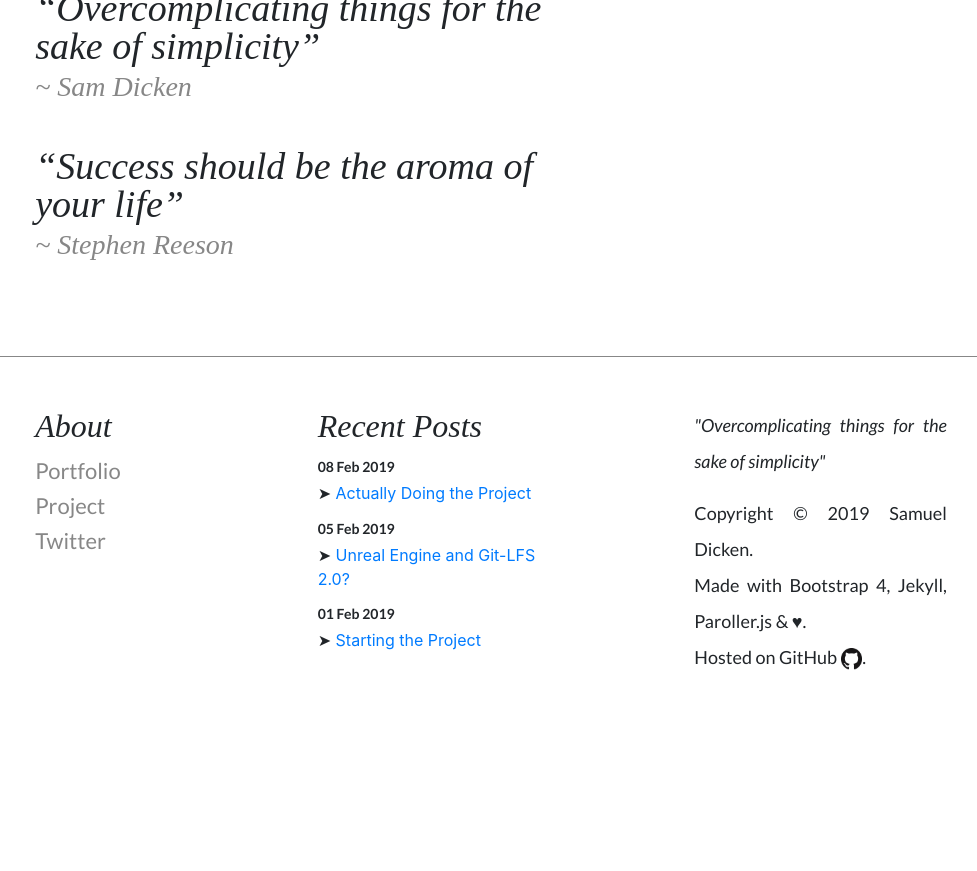
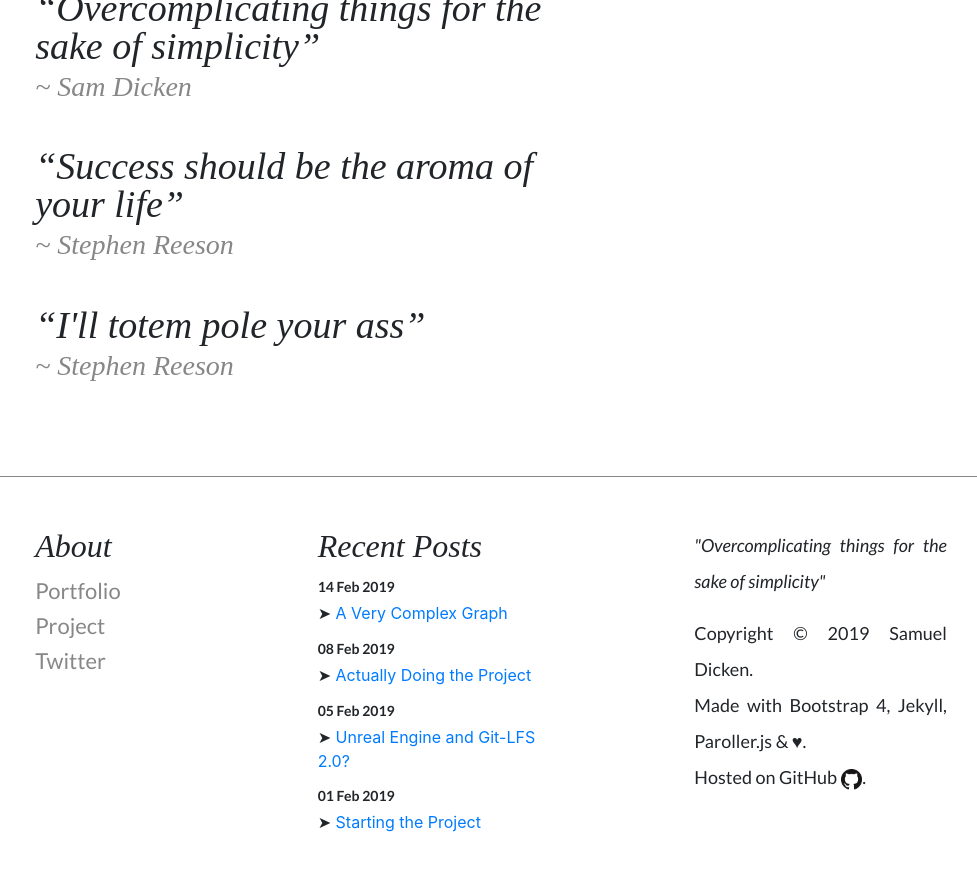
Before and after one commit to ProfessorDudley/FinalYearProject, a Jekyll site: the page built from quotes/index.html, in a window 1280 px wide and 900 px high, scrolled down 662 px. Shown: the top 871 px of the window, without its empty margins (149-1126 px from the left). Built offline with Jekyll 4.4.1, drawn with Linux system fonts in a browser that asks for light colours; nearby versions of some CDN libraries; before the commit the page ends 1403 px from its top, so only the background shows below that.

Commit message:
Added new post: A very complex graph new quote

```diff
--- a/_data/quotes.yml
+++ b/_data/quotes.yml
@@ -6,3 +6,5 @@
   quote: "Overcomplicating things for the sake of simplicity"
 - name: Stephen Reeson
   quote: "Success should be the aroma of your life"
+- name: Stephen Reeson
+  quote: "I'll totem pole your ass"
```
Also changed, not shown: _posts/2019-02-14-a-very-complex-graph.md (renamed from _drafts/a-very-complex-graph.md, +1 -3 lines).
